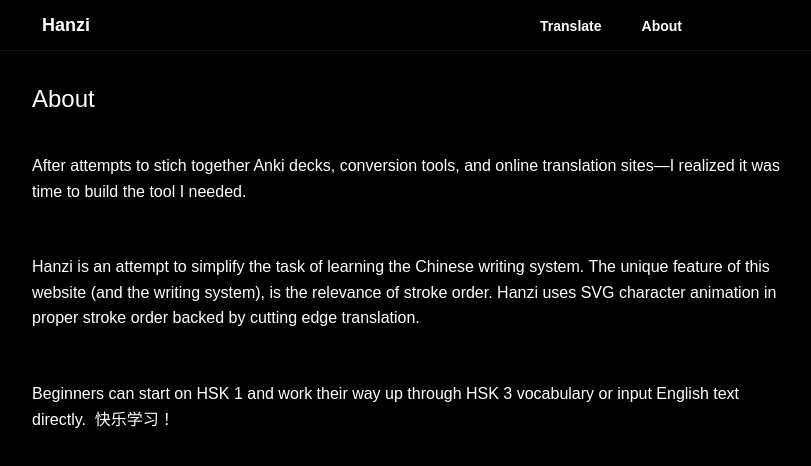
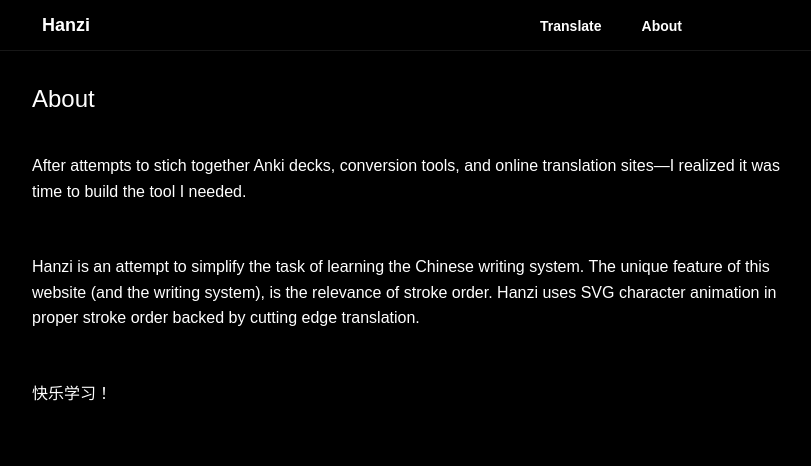
Before and after one commit to schofield-paul/hanzi, a React (Create React App) app: page /about in a window 1280 px wide. Shown: the top 466 px of the page, without its empty margins (28-839 px from the left). Built offline with nearby package versions, Linux system fonts and the light colour scheme.

Commit message:
about about page copy

```diff
--- a/src/pages/About/AboutPage.tsx
+++ b/src/pages/About/AboutPage.tsx
@@ -16,10 +16,7 @@ export default function About() {
           system), is the relevance of stroke order. Hanzi uses SVG character
           animation in proper stroke order backed by cutting edge translation.
         </p>
-        <p className={style.paragraph}>
-          Beginners can start on HSK 1 and work their way up through HSK 3
-          vocabulary or input English text directly.&nbsp; 快乐学习！
-        </p>
+        <p className={style.paragraph}>快乐学习！</p>
         <p className={style.paragraph}></p>
         <p className={style.paragraph}></p>
       </div>
```
